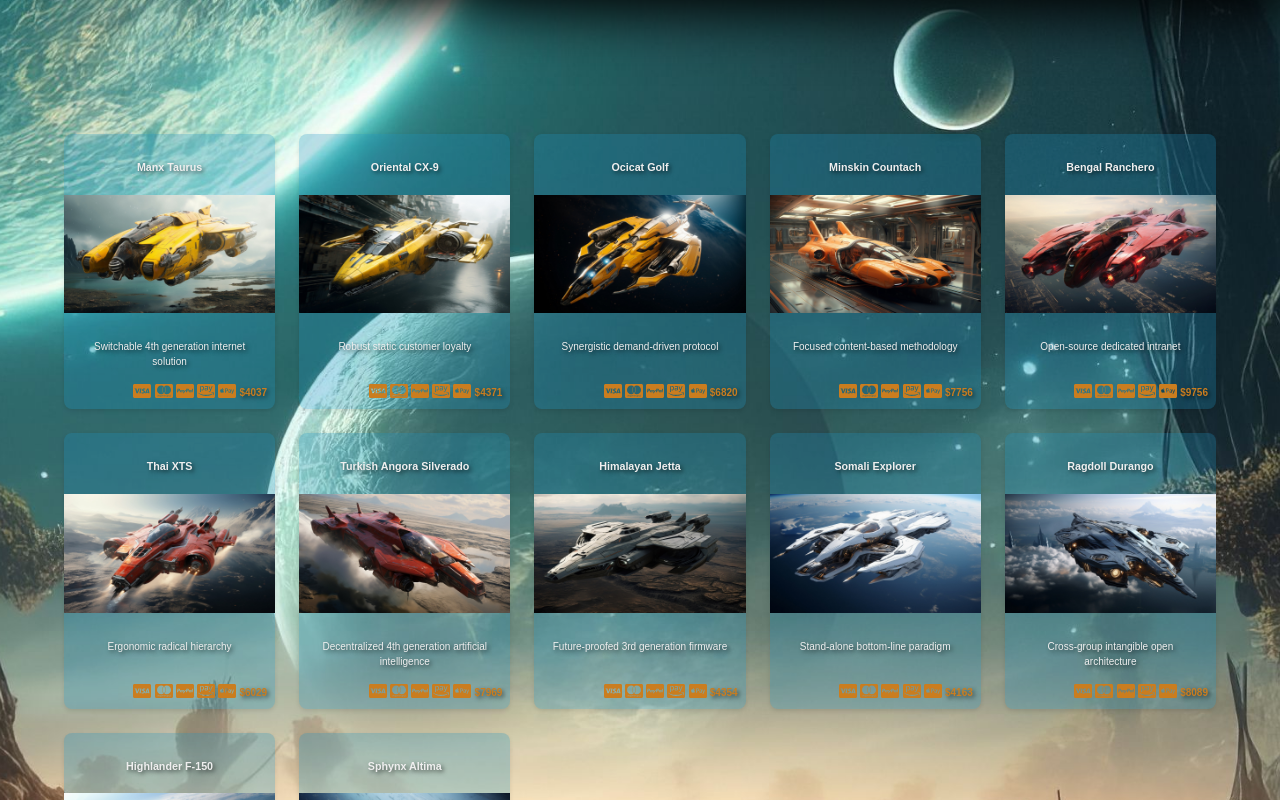
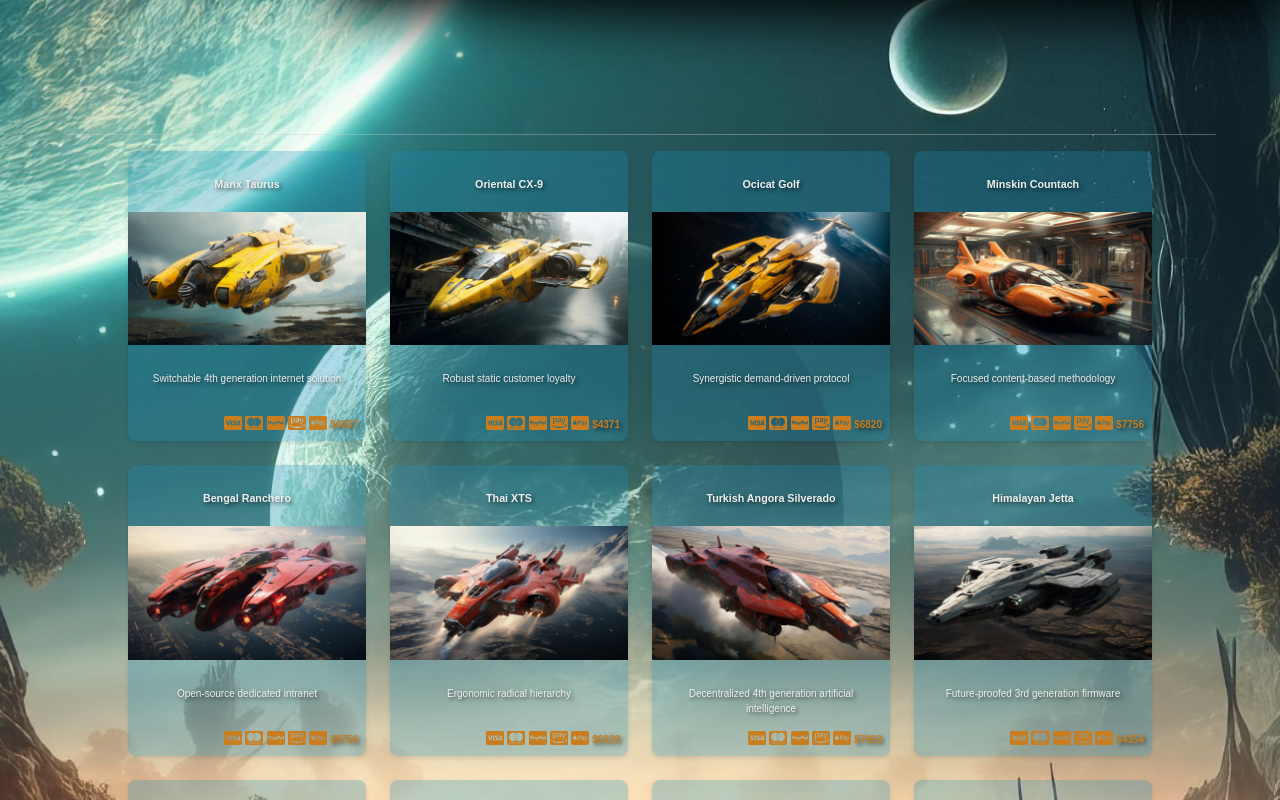
Before and after one commit to thegroosalugg/Andromeda, a React (Vite) app: page /ships in a window 1280 px wide. Shown: the part 740-1540 px from the top of the page. Built offline with nearby package versions, Linux system fonts and the light colour scheme; a web font is replaced by a local one.

Commit message:
configured grid layout

```diff
--- a/src/components/banner/ShipBanner.tsx
+++ b/src/components/banner/ShipBanner.tsx
@@ -8,9 +8,14 @@ const ShipBanner: React.FC = () => {
   const screenWidth = window.innerWidth;
 
   let range = rangeArray(5, 1150, 25); // scroll range on 2560px screen (max)
+  // let range = rangeArray(5, 1550, 25); // 1440 px
 
   if (screenWidth <= 1180) {
-    range = rangeArray(5, 5300, 25); // scroll range on 320px screen (min)
+    // range = rangeArray(5, 5300, 25); // scroll range on 320px screen (min)
+    // range = rangeArray(5, 5600, 25); // 376 px
+    // range = rangeArray(5, 5900, 25); // 425 px
+    // range = rangeArray(5, 2400, 25); // 768 px
+    range = rangeArray(5, 2000, 25); // 1024px
   }
 
   console.log('width', screenWidth, '\n', 'range', range);
--- a/src/components/spaceships/list/SpaceShipsList.module.css
+++ b/src/components/spaceships/list/SpaceShipsList.module.css
@@ -1,14 +1,17 @@
 /* for grid layout */
 .ship-grid {
-  padding-left: 5%; /* configure for responsiveness */
-  padding-right: 5%;
-  margin: 2rem auto; /* configure for responsiveness */
+  padding: 1rem 5% 1rem 5%; /* configure for responsiveness */
+  margin: 2rem 5% 2rem 5%; /* configure for responsiveness */
   display: grid;
   grid-gap: 1.5rem;
   list-style: none;
   align-items: center;
   grid-template-columns: repeat(auto-fit, minmax(200px, 1fr));
+  overflow-y: auto;
+  max-height: 100vh;
   text-shadow: 2px 2px 4px rgba(0, 0, 0, 0.6);
+  border-top: 1px solid hsla(0, 0%, 80%, 0.36);
+  border-bottom: 1px solid hsla(0, 0%, 80%, 0.36);
 }
 
 /* for scrollX layout */
```
